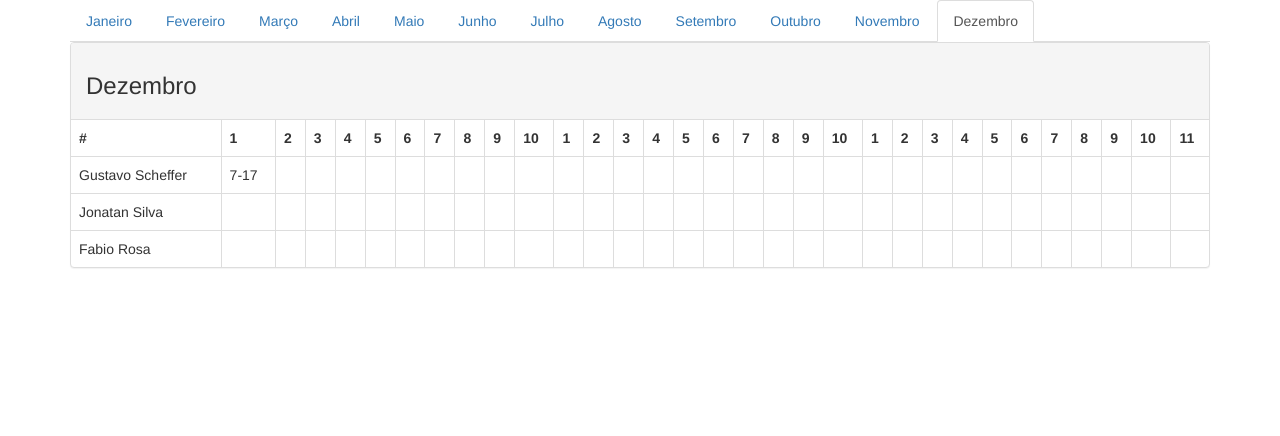
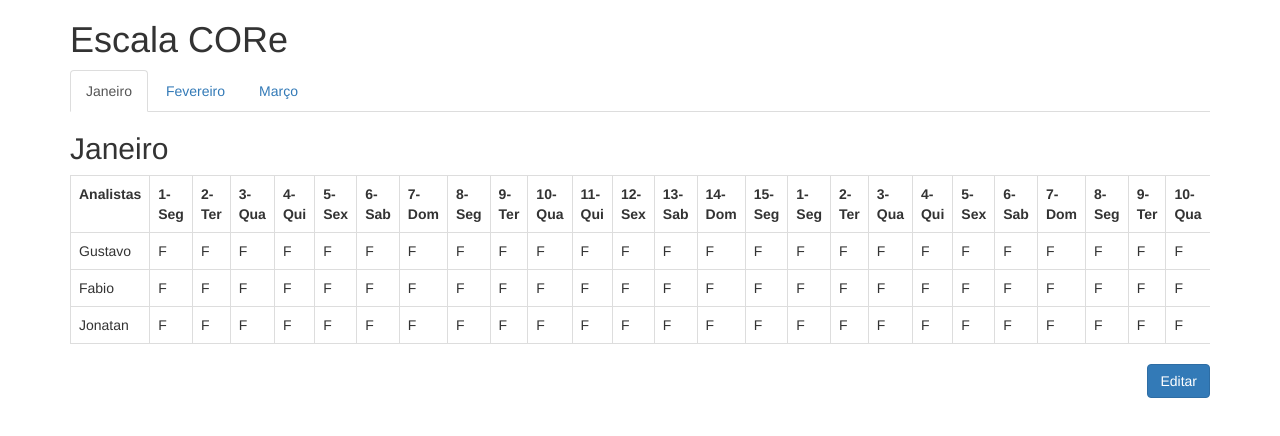
Before and after one commit to gustavoscheffer/aprendizadoBootstrap, a plain HTML site: page topCasaFina/table.html in a window 1280 px wide. Drawn offline with nearby package versions, Linux system fonts and the light colour scheme.

Commit message:
bootstrap done!

```diff
--- /dev/null
+++ b/topCasaFina/assets/js/bootstrap/css/estilo_table.css
@@ -0,0 +1,6 @@
+.edicao{
+	margin-bottom: 10px;
+}
+#button-editar{
+	position: relative;
+}
--- a/topCasaFina/table.html
+++ b/topCasaFina/table.html
@@ -1,180 +1,173 @@
 <!DOCTYPE html>
 <html>
     <head>
-  <meta name="viewport" content="width=device-width, initial-scale=1">
-  <link rel="stylesheet" href="https://maxcdn.bootstrapcdn.com/bootstrap/3.3.7/css/bootstrap.min.css">
-  <script src="https://ajax.googleapis.com/ajax/libs/jquery/3.1.1/jquery.min.js"></script>
-  <script src="https://maxcdn.bootstrapcdn.com/bootstrap/3.3.7/js/bootstrap.min.js"></script>
+        <link rel="stylesheet" type="text/css" href="assets/js/bootstrap/css/bootstrap.min.css">
+        <link rel="stylesheet" type="text/css" href="assets/js/bootstrap/css/estilo_table.css">
     </head>
     <body>
+
+        <header>
             <div class="container">
-    <div role="navigation">
+                <h1> Escala CORe</h1>
+            </div>
+        </header>
+
+
+        <div class="container">
             <ul class="nav nav-tabs">
-          <li role="presentation"><a href="#">Janeiro</a></li>
+                <li role="presentation" class="active"><a href="#">Janeiro</a></li>
                 <li role="presentation"><a href="#">Fevereiro</a></li>
                 <li role="presentation"><a href="#">Março</a></li>
-          <li role="presentation"><a href="#">Abril</a></li>
-          <li role="presentation"><a href="#">Maio</a></li>
-          <li role="presentation"><a href="#">Junho</a></li>
-          <li role="presentation"><a href="#">Julho</a></li>
-          <li role="presentation"><a href="#">Agosto</a></li>
-          <li role="presentation"><a href="#">Setembro</a></li>
-          <li role="presentation"><a href="#">Outubro</a></li>
-          <li role="presentation"><a href="#">Novembro</a></li>
-          <li role="presentation" class="active"><a href="#">Dezembro</a></li>
             </ul>
         </div>
+        <div class="container">
+            <div class="edicao">
+                <h2>Janeiro</h2>
             </div>
-<div class="container">
-    <div class="panel panel-default">
-  <!-- Default panel contents -->
-  <div class="panel-heading">
-  <h3>Dezembro</h3>
-  </div>
-
-  <!-- Table -->
+            <div class="table-responsive">
                 <table class="table table-bordered">
                     <tr>
-                <th>#</th>
-                <th>1</th>
-                <th>2</th>
-                <th>3</th>
-                <th>4</th>
-                <th>5</th>
-                <th>6</th>
-                <th>7</th>
-                <th>8</th>
-                <th>9</th>
-                <th>10</th>
-                <th>1</th>
-                <th>2</th>
-                <th>3</th>
-                <th>4</th>
-                <th>5</th>
-                <th>6</th>
-                <th>7</th>
-                <th>8</th>
-                <th>9</th>
-                <th>10</th>
-                <th>1</th>
-                <th>2</th>
-                <th>3</th>
-                <th>4</th>
-                <th>5</th>
-                <th>6</th>
-                <th>7</th>
-                <th>8</th>
-                <th>9</th>
-                <th>10</th>
-                <th>11</th>
+                        <th>Analistas</th>
+                        <th>1-Seg</th>
+                        <th>2-Ter</th>
+                        <th>3-Qua</th>
+                        <th>4-Qui</th>
+                        <th>5-Sex</th>
+                        <th>6-Sab</th>
+                        <th>7-Dom</th>
+                        <th>8-Seg</th>
+                        <th>9-Ter</th>
+                        <th>10-Qua</th>
+                        <th>11-Qui</th>
+                        <th>12-Sex</th>
+                        <th>13-Sab</th>
+                        <th>14-Dom</th>
+                        <th>15-Seg</th>
+                        <th>1-Seg</th>
+                        <th>2-Ter</th>
+                        <th>3-Qua</th>
+                        <th>4-Qui</th>
+                        <th>5-Sex</th>
+                        <th>6-Sab</th>
+                        <th>7-Dom</th>
+                        <th>8-Seg</th>
+                        <th>9-Ter</th>
+                        <th>10-Qua</th>
+                        <th>11-Qui</th>
+                        <th>12-Sex</th>
+                        <th>13-Sab</th>
+                        <th>14-Dom</th>
+                        <th>15-Seg</th>
+
                     </tr>
 
+
                     <tr>
-                <td>Gustavo Scheffer</td>
-                <td>7-17</td>
-                <td></td>
-                <td></td>
-                <td></td>
-                <td></td>
-                <td></td>
-                <td></td>
-                <td></td>
-                <td></td>
-                <td></td>
-                <td></td>
-                <td></td>
-                <td></td>
-                <td></td>
-                <td></td>
-                <td></td>
-                <td></td>
-                <td></td>
-                <td></td>
-                <td></td>
-                <td></td>
-                <td></td>
-                <td></td>
-                <td></td>
-                <td></td>
-                <td></td>
-                <td></td>
-                <td></td>
-                <td></td>
-                <td></td>
-                <td></td>
+                        <td>Gustavo</td>
+                        <td>F</td>
+                        <td>F</td>
+                        <td>F</td>
+                        <td>F</td>
+                        <td>F</td>
+                        <td>F</td>
+                        <td>F</td>
+                        <td>F</td>
+                        <td>F</td>
+                        <td>F</td>
+                        <td>F</td>
+                        <td>F</td>
+                        <td>F</td>
+                        <td>F</td>
+                        <td>F</td>
+                        <td>F</td>
+                        <td>F</td>
+                        <td>F</td>
+                        <td>F</td>
+                        <td>F</td>
+                        <td>F</td>
+                        <td>F</td>
+                        <td>F</td>
+                        <td>F</td>
+                        <td>F</td>
+                        <td>F</td>
+                        <td>F</td>
+                        <td>F</td>
+                        <td>F</td>
+                        <td>F</td>
+
                     </tr>
                     <tr>
-                <td>Jonatan Silva</td>
-                <td></td>
-                <td></td>
-                <td></td>
-                <td></td>
-                <td></td>
-                <td></td>
-                <td></td>
-                <td></td>
-                <td></td>
-                <td></td>
-                <td></td>
-                <td></td>
-                <td></td>
-                <td></td>
-                <td></td>
-                <td></td>
-                <td></td>
-                <td></td>
-                <td></td>
-                <td></td>
-                <td></td>
-                <td></td>
-                <td></td>
-                <td></td>
-                <td></td>
-                <td></td>
-                <td></td>
-                <td></td>
-                <td></td>
-                <td></td>
-                <td></td>
+                        <td>Fabio</td>
+                        <td>F</td>
+                        <td>F</td>
+                        <td>F</td>
+                        <td>F</td>
+                        <td>F</td>
+                        <td>F</td>
+                        <td>F</td>
+                        <td>F</td>
+                        <td>F</td>
+                        <td>F</td>
+                        <td>F</td>
+                        <td>F</td>
+                        <td>F</td>
+                        <td>F</td>
+                        <td>F</td>
+                        <td>F</td>
+                        <td>F</td>
+                        <td>F</td>
+                        <td>F</td>
+                        <td>F</td>
+                        <td>F</td>
+                        <td>F</td>
+                        <td>F</td>
+                        <td>F</td>
+                        <td>F</td>
+                        <td>F</td>
+                        <td>F</td>
+                        <td>F</td>
+                        <td>F</td>
+                        <td>F</td>
                     </tr>
                     <tr>
-                <td>Fabio Rosa</td>
-                <td></td>
-                <td></td>
-                <td></td>
-                <td></td>
-                <td></td>
-                <td></td>
-                <td></td>
-                <td></td>
-                <td></td>
-                <td></td>
-                <td></td>
-                <td></td>
-                <td></td>
-                <td></td>
-                <td></td>
-                <td></td>
-                <td></td>
-                <td></td>
-                <td></td>
-                <td></td>
-                <td></td>
-                <td></td>
-                <td></td>
-                <td></td>
-                <td></td>
-                <td></td>
-                <td></td>
-                <td></td>
-                <td></td>
-                <td></td>
-                <td></td>
+                        <td>Jonatan</td>
+                        <td>F</td>
+                        <td>F</td>
+                        <td>F</td>
+                        <td>F</td>
+                        <td>F</td>
+                        <td>F</td>
+                        <td>F</td>
+                        <td>F</td>
+                        <td>F</td>
+                        <td>F</td>
+                        <td>F</td>
+                        <td>F</td>
+                        <td>F</td>
+                        <td>F</td>
+                        <td>F</td>
+                        <td>F</td>
+                        <td>F</td>
+                        <td>F</td>
+                        <td>F</td>
+                        <td>F</td>
+                        <td>F</td>
+                        <td>F</td>
+                        <td>F</td>
+                        <td>F</td>
+                        <td>F</td>
+                        <td>F</td>
+                        <td>F</td>
+                        <td>F</td>
+                        <td>F</td>
+                        <td>F</td>
+
                     </tr>
-
                 </table>
             </div>
+            <div class="pull-right">
+                <button type="button" class="btn btn-primary">Editar</button>
             </div>
-
+        </div>
     </body>
 </html>
```
Also changed, not shown: topCasaFina/estilo.css (+11 -6 lines), topCasaFina/index.html (+7 -6 lines). Lines whose indentation alone changed are shown as unchanged.
